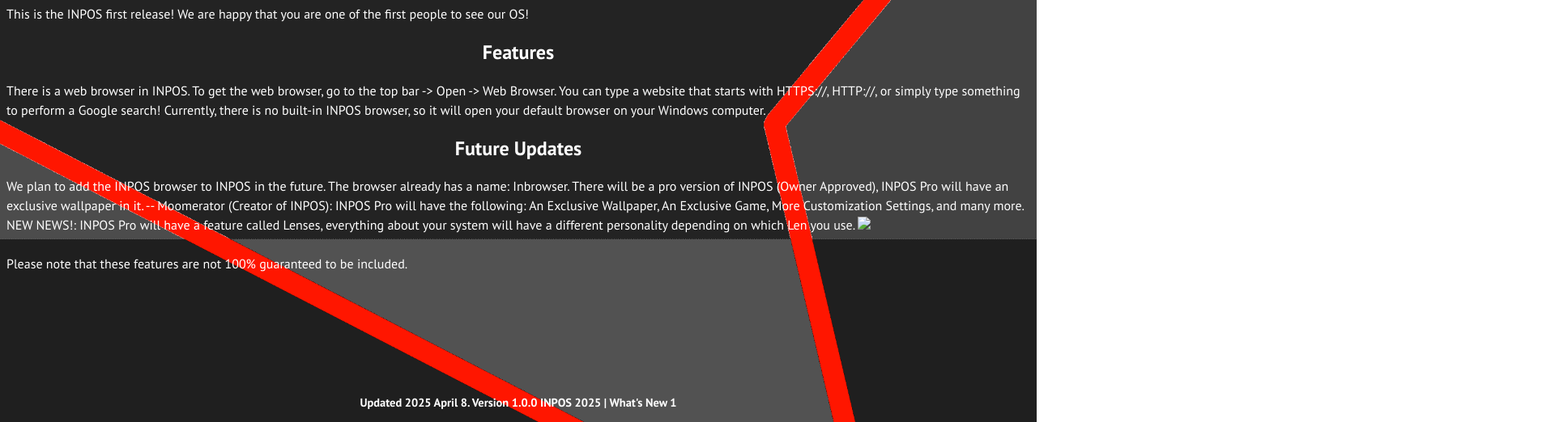
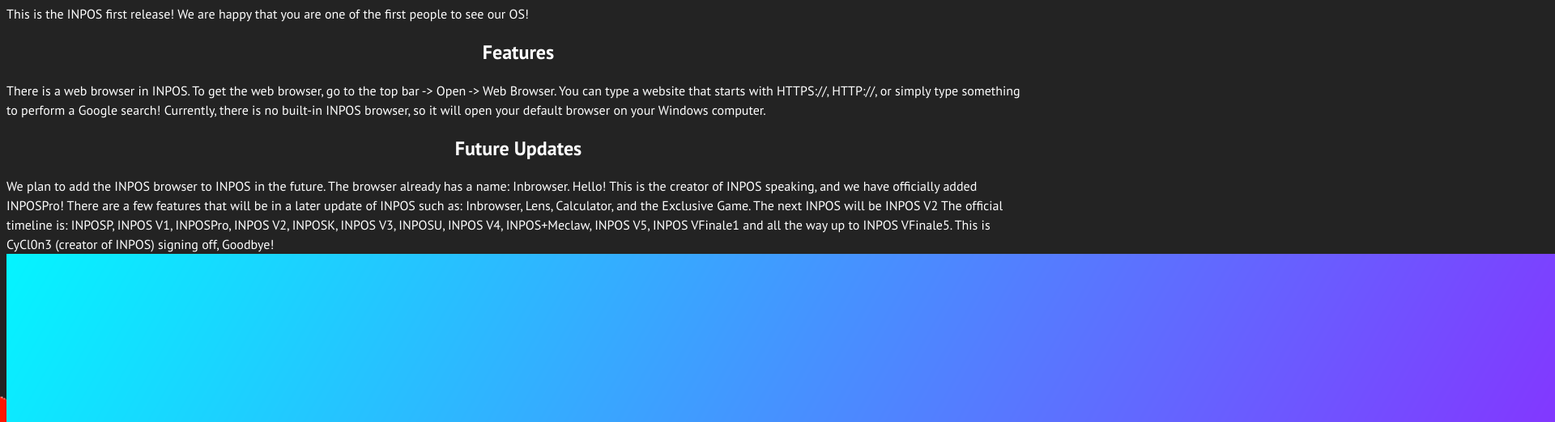
Before and after one commit to Mancol001/inpos_whats_new, a plain HTML site: page index.html in a window 1280 px wide. Shown: the part 94-616 px from the top of the page at 81% size, 1920 px wide, since content can reach past the window. Drawn offline with Linux system fonts and the light colour scheme.

Commit message:
Update index.html

```diff
--- a/index.html
+++ b/index.html
@@ -68,11 +68,31 @@
         <h2 class="subtitle">Future Updates</h2>
         <p class="paragraph">
             We plan to add the INPOS browser to INPOS in the future. The browser already has a name: Inbrowser.
-            There will be a pro version of INPOS (Owner Approved), INPOS Pro will have an exclusive wallpaper in it.
-            -- Moomerator (Creator of INPOS): INPOS Pro will have the following: An Exclusive Wallpaper, An Exclusive Game, More Customization Settings, and many more.
-            NEW NEWS!: INPOS Pro will have a feature called Lenses, everything about your system will have a different personality depending on which Len you use.
 
-            <img class="bgPro" src="imposprobg.png"></img>
+
+            Hello! This is the creator of INPOS speaking, and we have officially added INPOSPro! There are a few features that will be in a later update of INPOS such as:
+            Inbrowser,
+            Lens,
+            Calculator,
+            and the Exclusive Game.
+
+            The next INPOS will be INPOS V2
+            The official timeline is:
+            INPOSP,
+            INPOS V1,
+            INPOSPro,
+            INPOS V2,
+            INPOSK,
+            INPOS V3,
+            INPOSU,
+            INPOS V4,
+            INPOS+Meclaw,
+            INPOS V5,
+            INPOS VFinale1 and all the way up to INPOS VFinale5.
+
+            This is CyCl0n3 (creator of INPOS) signing off, Goodbye!
+
+            <img class="bgPro" src="inposprobg.png"></img>
             <br><br>
             Please note that these features are not 100% guaranteed to be included.
         </p>
```
